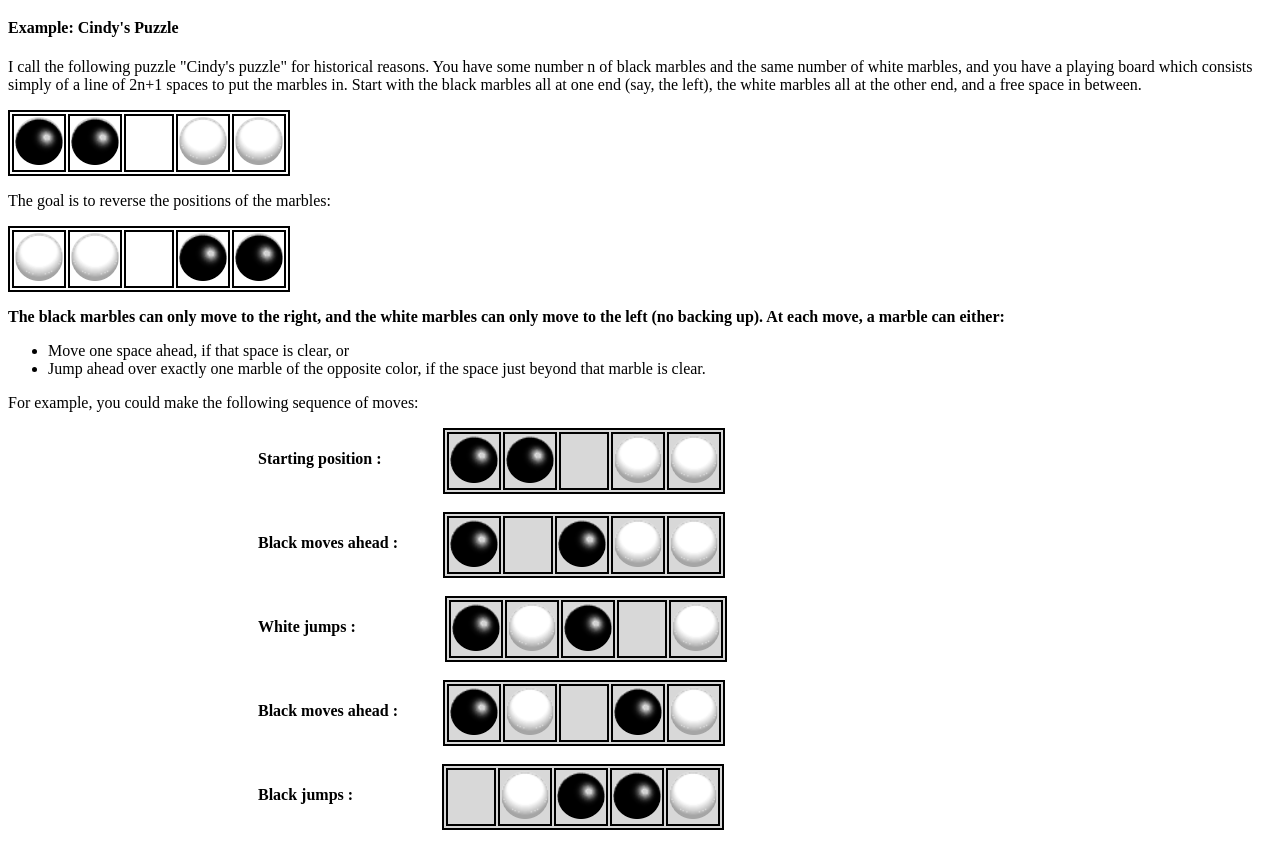
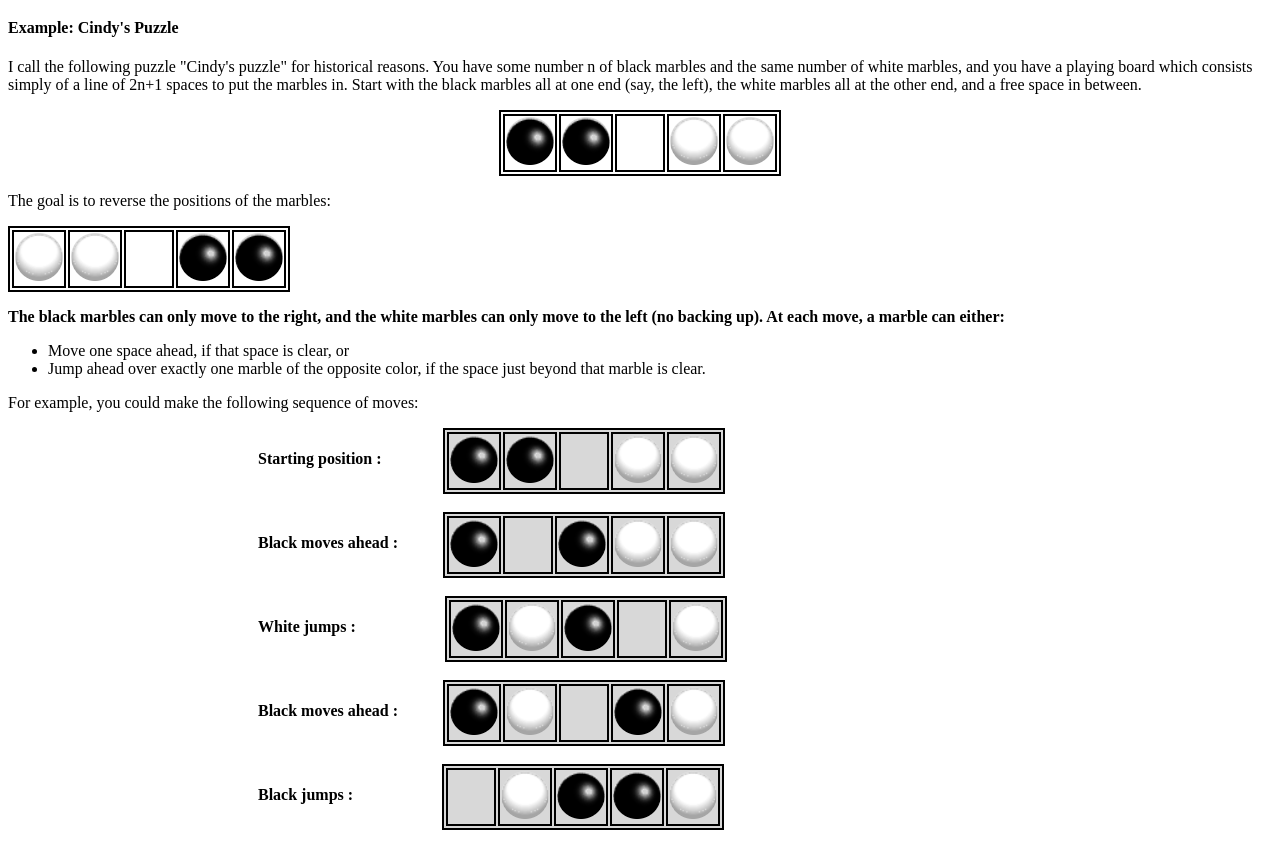
Before and after one commit to Shalinishanthi/HTML-class, a plain HTML site: page project.html in a window 1280 px wide. Shown: the part 8638-9483 px from the top of the page. Drawn offline with Linux system fonts and the light colour scheme.

Commit message:
Update project.html

```diff
--- a/project.html
+++ b/project.html
@@ -350,7 +350,7 @@
  <h4>Example: Cindy's Puzzle</h4>
 
  <p>I call the following puzzle "Cindy's puzzle" for historical reasons. You have some number n of black marbles and the same number of white marbles, and you have a playing board which consists simply of a line of 2n+1 spaces to put the marbles in. Start with the black marbles all at one end (say, the left), the white marbles all at the other end, and a free space in between.</p>
- <table>
+ <table align="center">
   <tr>
   <th><img src="./black-ball.png"></th>
   <th><img src="./black-ball.png"></th>
@@ -358,7 +358,7 @@
  <th><img src="./white-ball.png" ></th>
  <th><img src="./white-ball.png" ></th>
   </tr>
-  </table>
+  </table align="center">
   <p>The goal is to reverse the positions of the marbles:</p>
   <table>
   <tr>
```
